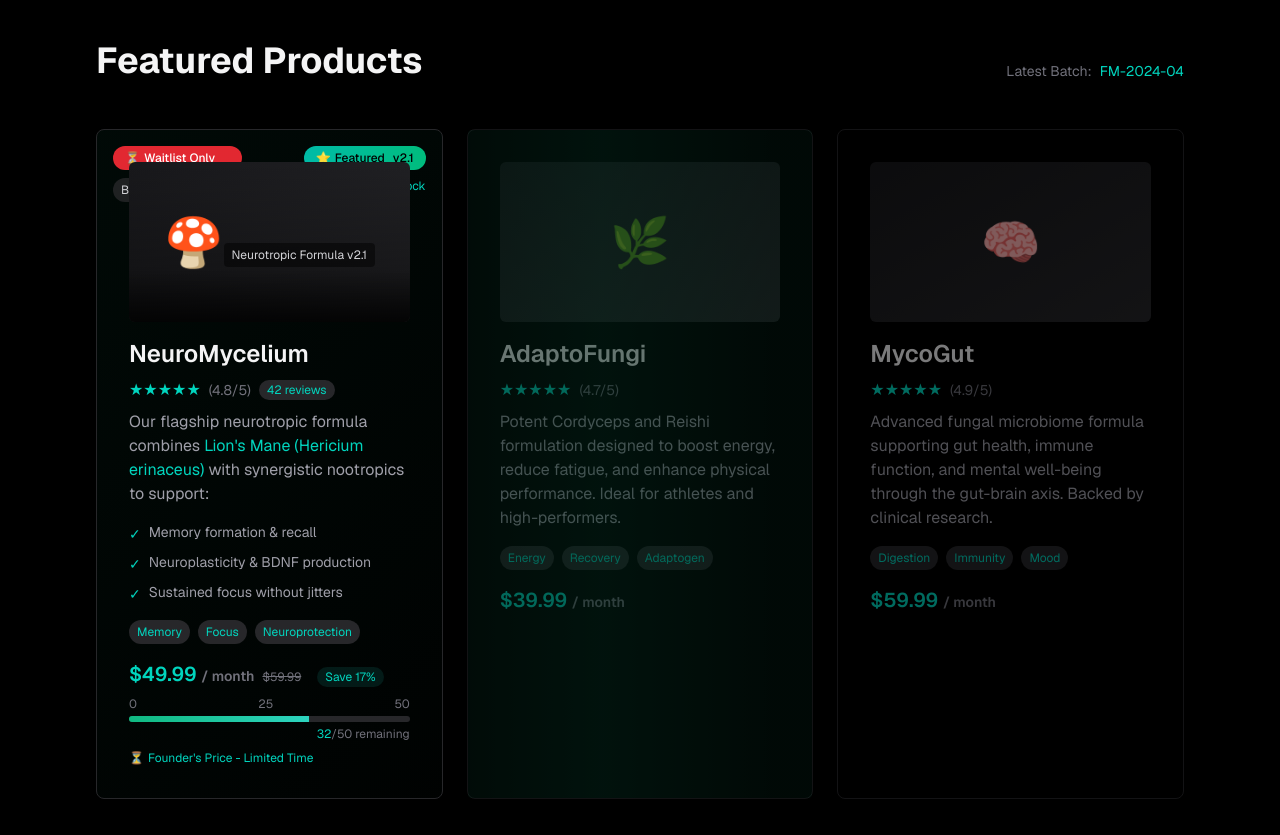
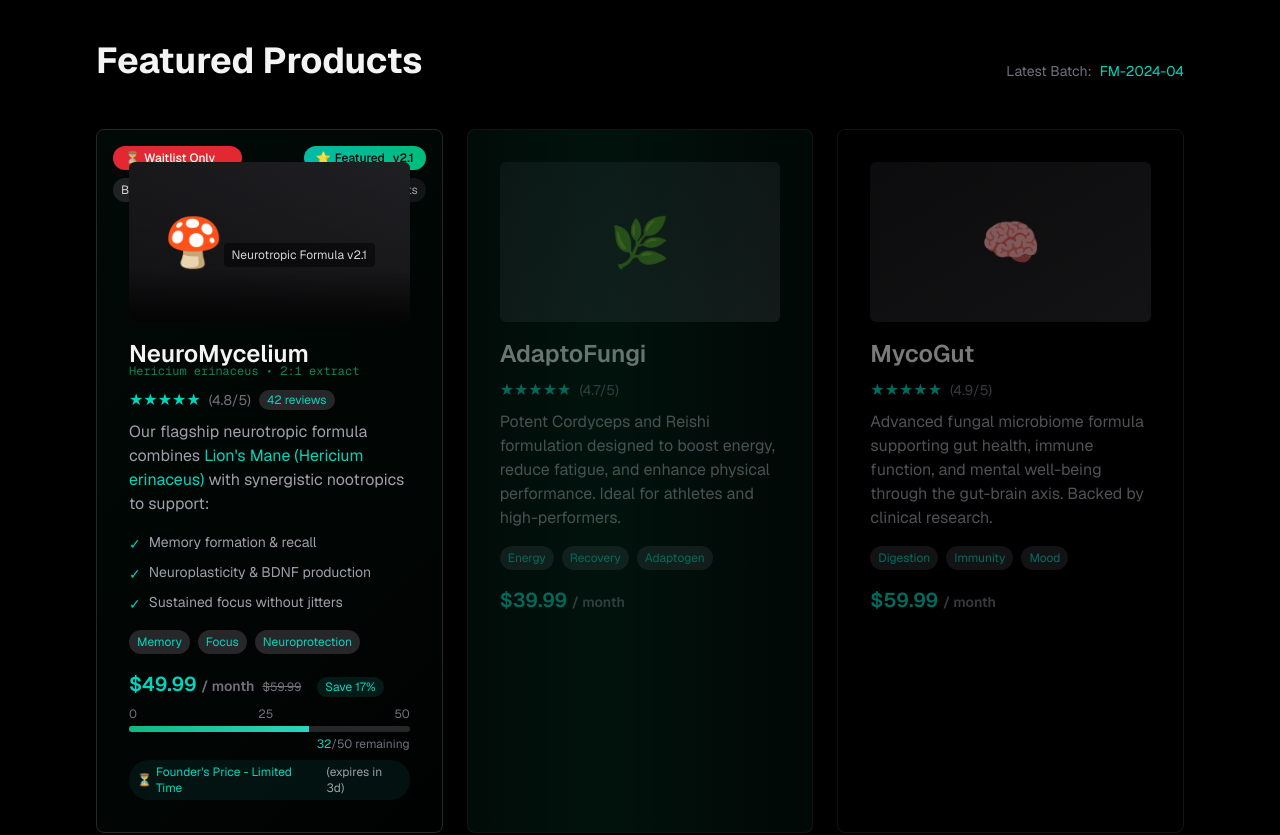
Before and after one commit to M4G3LL4N0/FungMind, a Next.js app: page / in a window 1280 px wide. Shown: the part 960-1795 px from the top of the page. Built offline with nearby package versions, Linux system fonts and the light colour scheme.

Commit message:
feat: Improve product card with scientific details and inventory visibility
Co-authored-by: aider (openrouter/deepseek/deepseek-chat) <aider@aider.chat>

```diff
--- a/src/app/globals.css
+++ b/src/app/globals.css
@@ -116,6 +116,15 @@ body {
   background: linear-gradient(135deg, rgba(16, 185, 129, 0.05), rgba(16, 185, 129, 0.01));
   will-change: transform, box-shadow;
   backface-visibility: hidden;
+  contain: layout;
+}
+
+.product-card .scientific-name {
+  font-family: var(--font-mono);
+  font-size: 0.75rem;
+  color: rgba(16, 185, 129, 0.7);
+  margin-top: -0.5rem;
+  margin-bottom: 0.5rem;
 }
 
 .product-card:hover {
--- a/src/app/page.tsx
+++ b/src/app/page.tsx
@@ -89,9 +89,10 @@ export default function Home() {
                   <span>⭐</span> Featured
                   <span className="ml-1">v2.1</span>
                 </div>
-                <div className="flex items-center gap-1">
+                <div className="flex items-center gap-1 bg-zinc-900/80 px-2 py-1 rounded-full">
                   <div className="w-2 h-2 rounded-full bg-teal-400 animate-pulse"></div>
                   <span className="text-xs text-teal-400">In Stock</span>
+                  <span className="text-xs text-zinc-400 ml-1">• 32 units</span>
                 </div>
               </div>
               <div className="absolute top-4 left-4 flex flex-col gap-2">
@@ -112,7 +113,8 @@ export default function Home() {
                 </div>
                 <div className="absolute bottom-0 left-0 right-0 h-1/3 bg-gradient-to-t from-black/80 to-transparent"></div>
               </div>
-              <h3 className="text-2xl font-semibold text-zinc-100 mb-2">NeuroMycelium</h3>
+              <h3 className="text-2xl font-semibold text-zinc-100 mb-0">NeuroMycelium</h3>
+              <div className="scientific-name">Hericium erinaceus • 2:1 extract</div>
               <div className="flex items-center gap-2 mb-2">
                 <div className="flex text-teal-400">
                   {[...Array(5)].map((_, i) => (
@@ -193,9 +195,10 @@ export default function Home() {
                   <span className="text-teal-400">32</span>/50 remaining
                 </div>
               </div>
-              <div className="mt-2 text-xs text-teal-400 flex items-center gap-1">
+              <div className="mt-2 text-xs text-teal-400 flex items-center gap-1 bg-teal-900/20 px-2 py-1 rounded-full">
                 <span>⏳</span>
                 <span>Founder's Price - Limited Time</span>
+                <span className="ml-1 text-zinc-400">(expires in 3d)</span>
               </div>
             </div>
 
```
